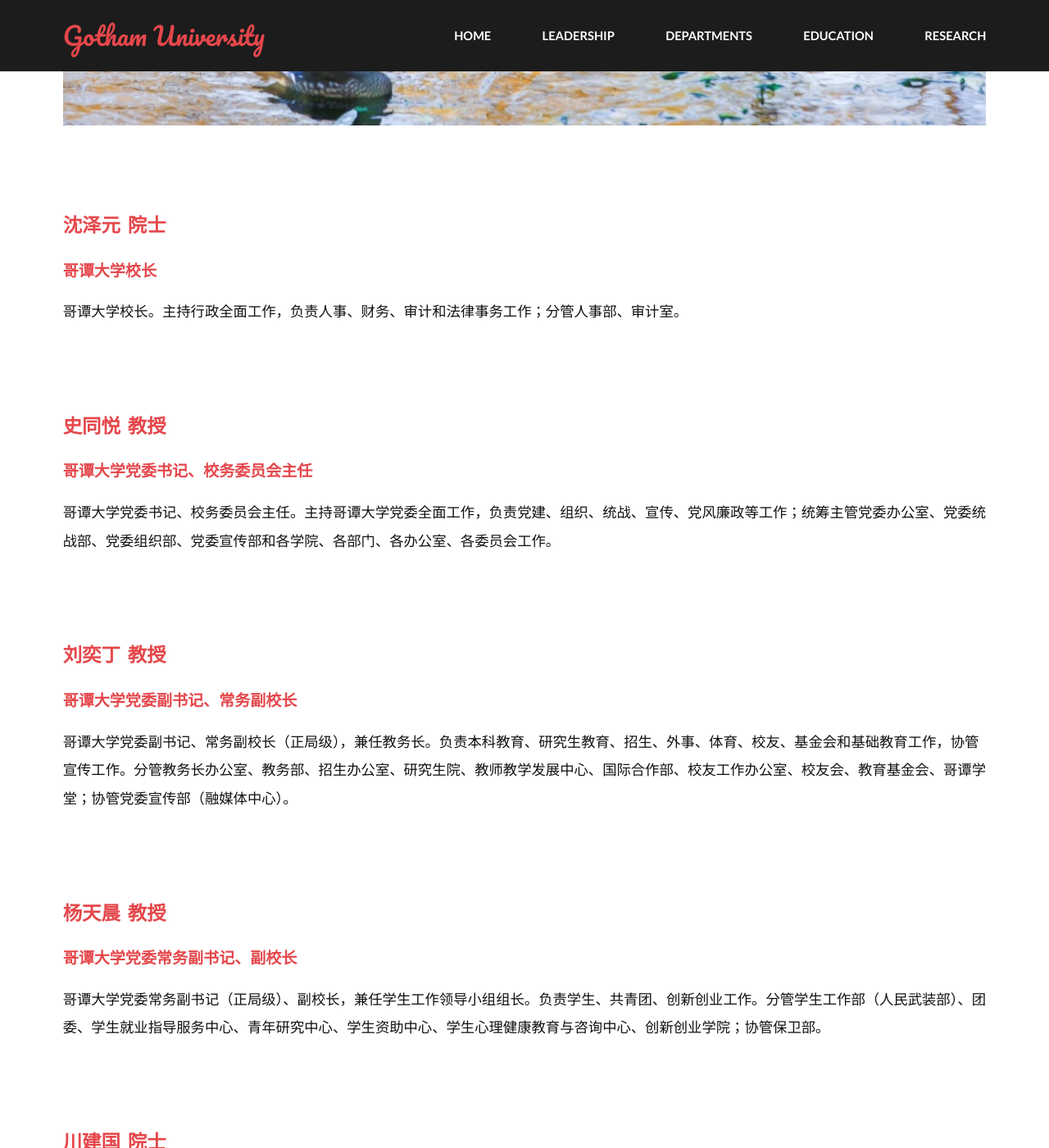
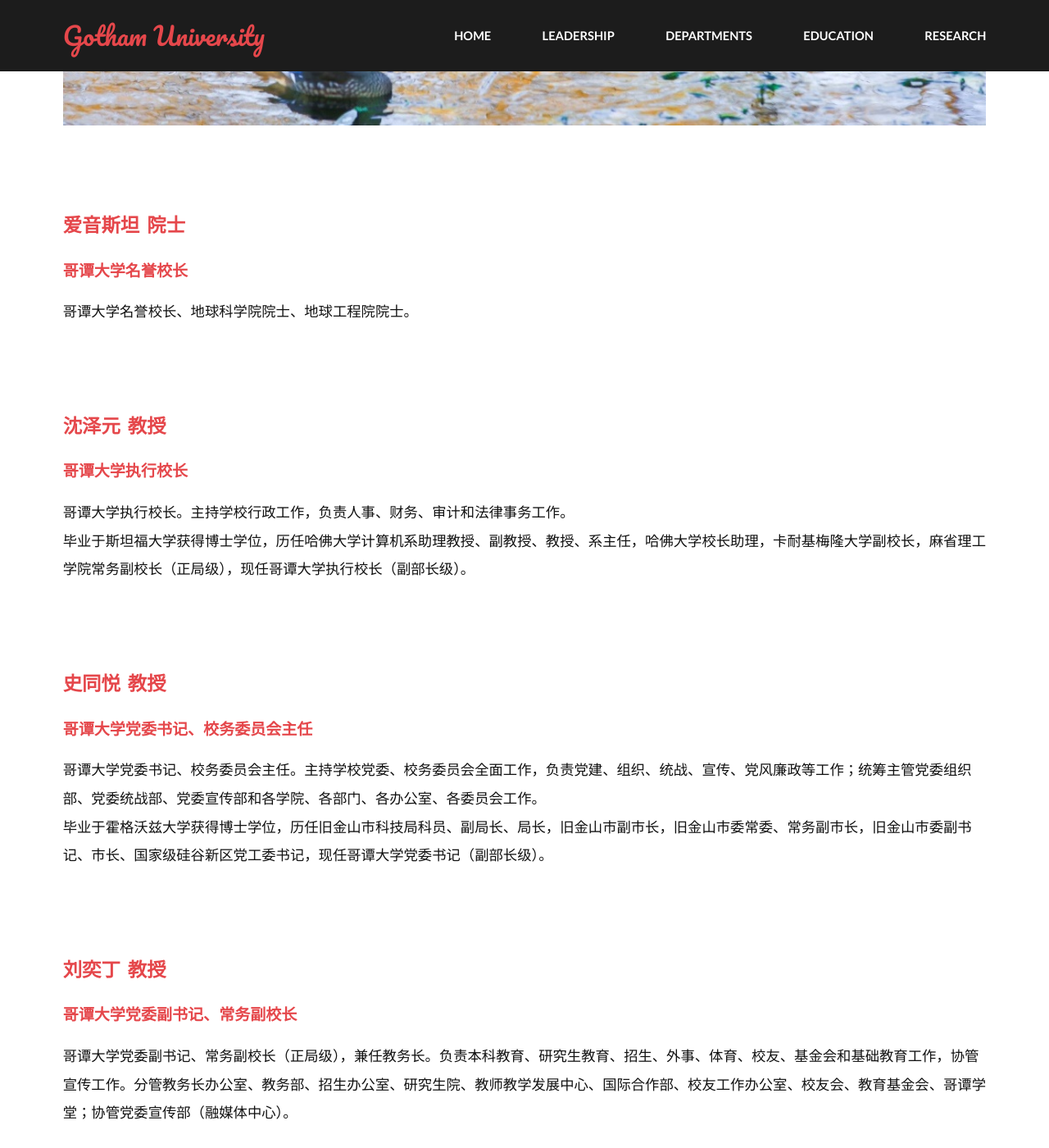
Before and after one commit to perfectboy666/perfectboy666.github.io, a Jekyll site: the page gu/generic.html, which Jekyll copies as it is, in a window 1280 px wide and 1400 px high, scrolled down 418 px. Shown: the whole window at 82% size. Built offline with Jekyll 4.4.1, drawn with Linux system fonts in a browser that asks for light colours; some of the changed text lies outside the part shown.

Commit message:
Update generic.html

```diff
--- a/gu/generic.html
+++ b/gu/generic.html
@@ -39,15 +39,27 @@
 			<br>
 
 
+			<p>
+			<h3>爱音斯坦&nbsp;&nbsp;院士</h3>
+			<h4>哥谭大学名誉校长</h4>
+			<!-- 主持哥谭大学行政日常工作；负责学校学科建设、人才人事工作。 -->
+			<!-- 沈泽元，男，汉族，研究生学历，工学博士，哥谭讲席教授，联合国科学院院士。<br> -->
+			哥谭大学名誉校长、地球科学院院士、地球工程院院士。<br>
+			<!-- 毕业于斯坦福大学获得计算机科学博士学位，历任哈佛大学计算机系助理教授，卡耐基梅隆大学计算机系副教授、教授，卡耐基梅隆大学党委常委、副校长，加州大学伯克利分校党委副书记、校长（正局级），现任哥谭大学校长（副部长级）。 -->
+			</p>
+			<br>
+
+
+
 
 
 			<p>
-			<h3>沈泽元&nbsp;&nbsp;院士</h3>
-			<h4>哥谭大学校长</h4>
+			<h3>沈泽元&nbsp;&nbsp;教授</h3>
+			<h4>哥谭大学执行校长</h4>
 			<!-- 主持哥谭大学行政日常工作；负责学校学科建设、人才人事工作。 -->
 			<!-- 沈泽元，男，汉族，研究生学历，工学博士，哥谭讲席教授，联合国科学院院士。<br> -->
-			哥谭大学校长。主持行政全面工作，负责人事、财务、审计和法律事务工作；分管人事部、审计室。<br>
-			<!-- 毕业于斯坦福大学获得计算机科学博士学位，历任哈佛大学计算机系助理教授，卡耐基梅隆大学计算机系副教授、教授，卡耐基梅隆大学党委常委、副校长，加州大学伯克利分校党委副书记、校长（正局级），现任哥谭大学校长（副部长级）。 -->
+			哥谭大学执行校长。主持学校行政工作，负责人事、财务、审计和法律事务工作。<br>
+			毕业于斯坦福大学获得博士学位，历任哈佛大学计算机系助理教授、副教授、教授、系主任，哈佛大学校长助理，卡耐基梅隆大学副校长，麻省理工学院常务副校长（正局级），现任哥谭大学执行校长（副部长级）。
 			</p>
 			<br>
 
@@ -55,8 +67,8 @@
 			<h3>史同悦&nbsp;&nbsp;教授</h3>
 			<h4>哥谭大学党委书记、校务委员会主任</h4>
 			<!-- 史同悦，男，汉族，研究生学历，医学博士，教授，博士生导师。<br> -->
-			哥谭大学党委书记、校务委员会主任。主持哥谭大学党委全面工作，负责党建、组织、统战、宣传、党风廉政等工作；统筹主管党委办公室、党委统战部、党委组织部、党委宣传部和各学院、各部门、各办公室、各委员会工作。<br>
-			<!-- 毕业于加州大学获得博士学位，2028-2033任旧金山市科技局科员、副局长、局长，2033-2037年旧金山市副市长，2037-2042年任旧金山市委常委、政法委书记，2042-2044年任旧金山市委副书记、国家级硅谷新区党工委书记，2044-2047年任旧金山市委副书记、市长（正局级），2047至今任哥谭大学党委书记（副部长级）。 -->
+			哥谭大学党委书记、校务委员会主任。主持学校党委、校务委员会全面工作，负责党建、组织、统战、宣传、党风廉政等工作；统筹主管党委组织部、党委统战部、党委宣传部和各学院、各部门、各办公室、各委员会工作。<br>
+			毕业于霍格沃兹大学获得博士学位，历任旧金山市科技局科员、副局长、局长，旧金山市副市长，旧金山市委常委、常务副市长，旧金山市委副书记、市长、国家级硅谷新区党工委书记，现任哥谭大学党委书记（副部长级）。
 			</p>
 			<br>
 
@@ -85,7 +97,7 @@
 			<!-- <br> -->
 
 			<p>
-			<h3>川建国&nbsp;&nbsp;院士</h3>
+			<h3>川建国&nbsp;&nbsp;特聘研究员</h3>
 			<h4>哥谭大学党委常务副书记，哥谭市委副书记、市长</h4>
 			哥谭大学党委常务副书记（正局级），兼任哥谭市委副书记、市长（挂职）。负责学校财务工作、继续教育、学院培训部、国有资产管理工作。分管学校安全稳定、保密工作、哥谭市全面行政工作。
 			</p>
@@ -136,7 +148,7 @@
 			<p>
 			<h3>金正蒽&nbsp;&nbsp;一级巡视员</h3>
 			<h4>哥谭大学党委副书记、纪委书记，国家监委驻哥谭大学监察专员</h4>
-				<!-- <h4>计算机学院&nbsp;&nbsp;院长</h4> -->
+			<!-- <h4>计算机学院&nbsp;&nbsp;院长</h4> -->
 			哥谭大学党委副书记、纪委书记，国家监委驻哥谭大学监察专员。负责纪检监察、巡视工作；分管纪委机关、国家监委驻哥谭大学监察专员办公室、党委巡视办公室。
 			</p>
 			<br>
@@ -172,9 +184,9 @@
 
 			<p>
 			<h3>谷爱零&nbsp;&nbsp;青年研究员</h3>
-			<h4>哥谭大学党委常委，哥谭市体育局局长</h4>
+			<h4>哥谭大学党委常委，哥谭市副市长</h4>
 			<!-- <h4>生物医学智能学院&nbsp;&nbsp;院长</h4> -->
-			哥谭大学党委常委、党委统战部部长、党委对外联络部部长，哥谭市体育局局长（挂职）。协助党委书记、校长负责学校体育教育与统战联络工作。
+			哥谭大学党委常委、党委统战部部长、党委对外联络部部长，哥谭市副市长、哥谭市体育委员会主任（挂职）。协助党委书记、校长负责学校体育教育与统战联络工作。
 			</p>
 			<br>
 
```
